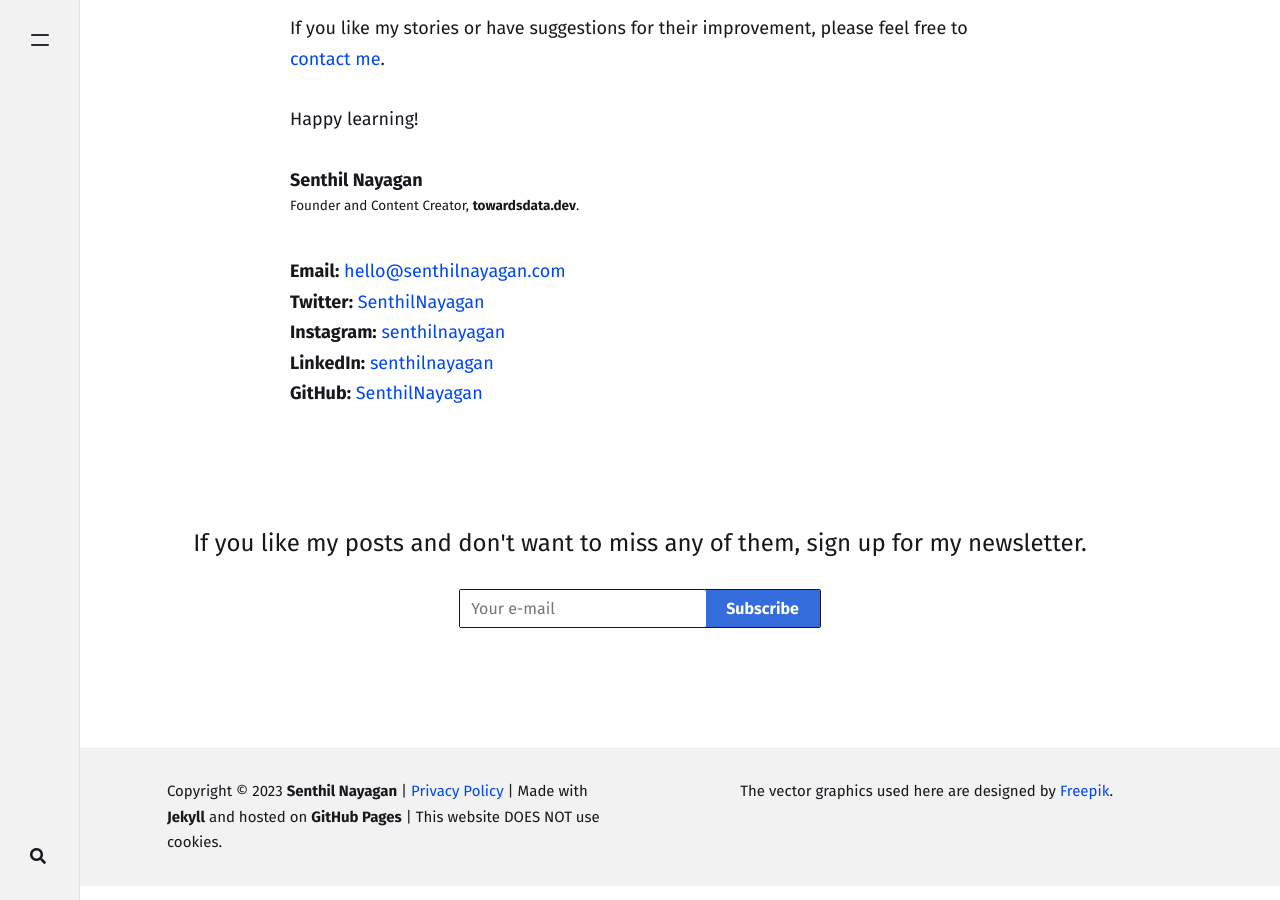
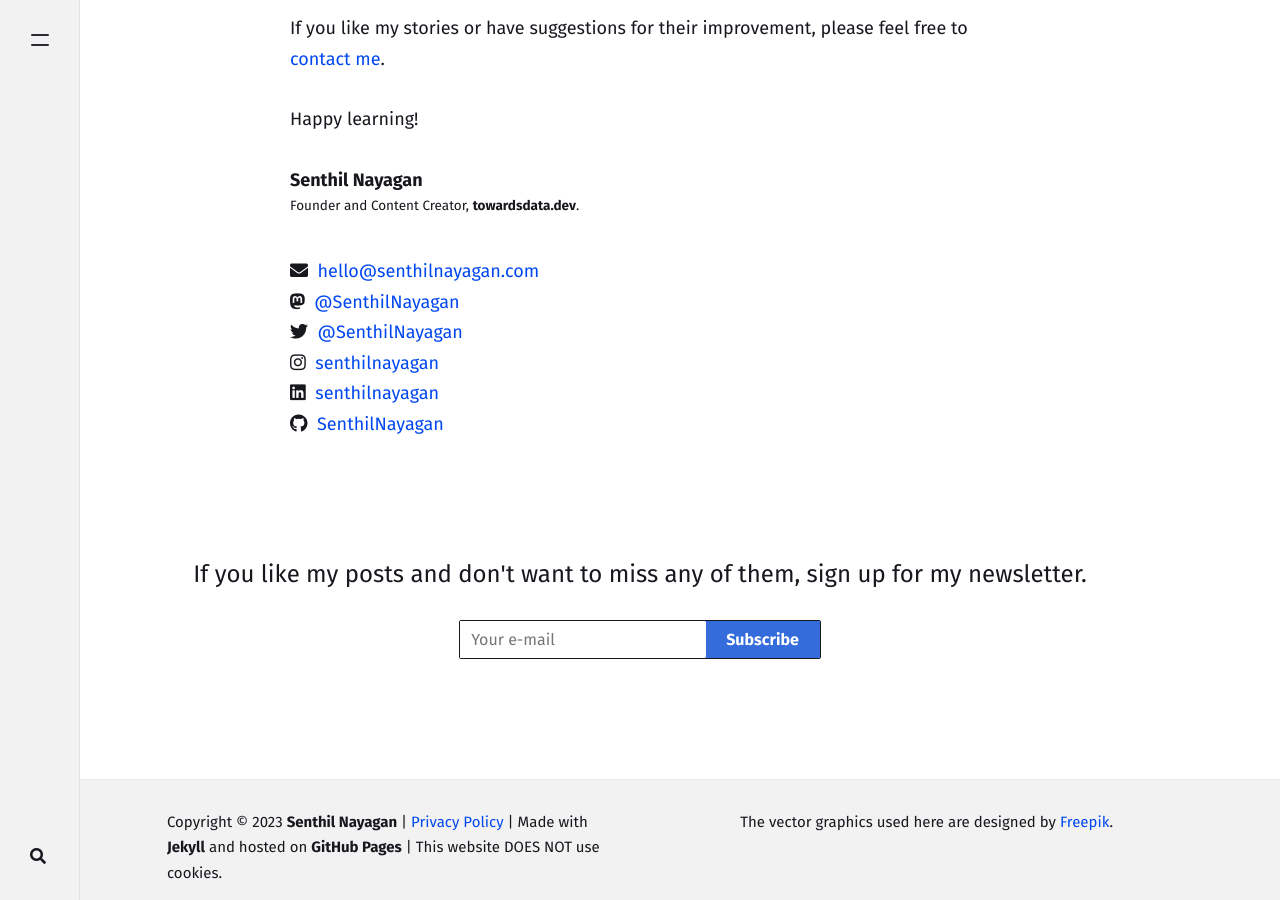
Before and after one commit to SenthilNayagan/senthilnayagan.github.io, a Jekyll site: the page built from _pages/about.md, in a window 1280 px wide and 900 px high, scrolled down 1360 px. Built offline with Jekyll 4.4.1, drawn with Linux system fonts in a browser that asks for light colours; nearby versions of some CDN libraries; comment, search, counter and statistics services are not loaded.

Commit message:
Styles updated

```diff
--- a/_config.yml
+++ b/_config.yml
@@ -3,7 +3,7 @@
 title: "Senthil Nayagan"
 description: "This is my tech blog where I explore various programming concepts. I’m also making up stories about design and coding principles. I'm striving to make all of my posts as simple as possible while yet providing sufficient information for you to grasp the concepts."
 logo: 'assets/images/logo.png'
-favicon: 'assets/images/logo.png'
+favicon: 'assets/images/author.jpg'
 baseurl: ""
 disqus: 'senthilnayagan'
 mailchimp-list: 'https://gmail.us17.list-manage.com/subscribe?u=155954fdd35cc37fcbfab134a&id=acc42a78d4'
--- a/_includes/postbox.html
+++ b/_includes/postbox.html
@@ -38,7 +38,7 @@
             </div>
         {% endif %}
         -->
-        <div class="card-footer" style="font-size: 85%; color: rgb(27, 45, 85)">
+        <div class="card-footer" style="font-size: 85%; color: rgb(51, 51, 51)">
             <span>{{ post.date | date_to_string | date: "%b %-d, %Y" }} - {% include read-time.html %}</span>
         </div>
         <div class="clearfix"></div>
--- a/_pages/about.md
+++ b/_pages/about.md
@@ -22,8 +22,9 @@
 **Senthil Nayagan**<br/>
 <sup>Founder and Content Creator, **towardsdata.dev**.</sup>
 
-**Email:** [hello@senthilnayagan.com](mailto:hello@senthilnayagan.com)<br/>
-**Twitter:** [SenthilNayagan](https://twitter.com/SenthilNayagan){:target="_blank"}<br/>
-**Instagram:** [senthilnayagan](https://www.instagram.com/senthilnayagan){:target="_blank"}<br/>
-**LinkedIn:** [senthilnayagan](https://www.linkedin.com/in/senthilnayagan){:target="_blank"}<br/>
-**GitHub:** [SenthilNayagan](https://github.com/SenthilNayagan){:target="_blank"}
+<i class="fas fa-envelope"></i>&nbsp;&nbsp;[hello@senthilnayagan.com](mailto:hello@senthilnayagan.com)<br/>
+<i class="fab fa-mastodon"></i>&nbsp;&nbsp;[@SenthilNayagan](https://fosstodon.org/@SenthilNayagan){:target="_blank"}<br/>
+<i class="fab fa-twitter"></i>&nbsp;&nbsp;[@SenthilNayagan](https://twitter.com/SenthilNayagan){:target="_blank"}<br/>
+<i class="fab fa-instagram"></i>&nbsp;&nbsp;[senthilnayagan](https://www.instagram.com/senthilnayagan){:target="_blank"}<br/>
+<i class="fab fa-linkedin"></i>&nbsp;&nbsp;[senthilnayagan](https://www.linkedin.com/in/senthilnayagan){:target="_blank"}<br/>
+<i class="fab fa-github"></i>&nbsp;&nbsp;[SenthilNayagan](https://github.com/SenthilNayagan){:target="_blank"}
```
Also changed, not shown: assets/images/author.jpg (added).
